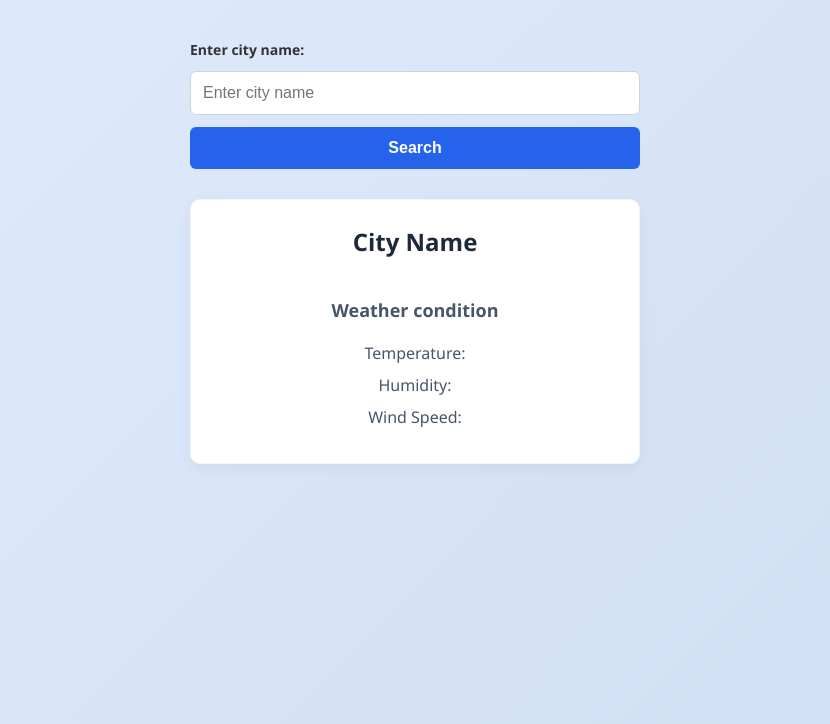
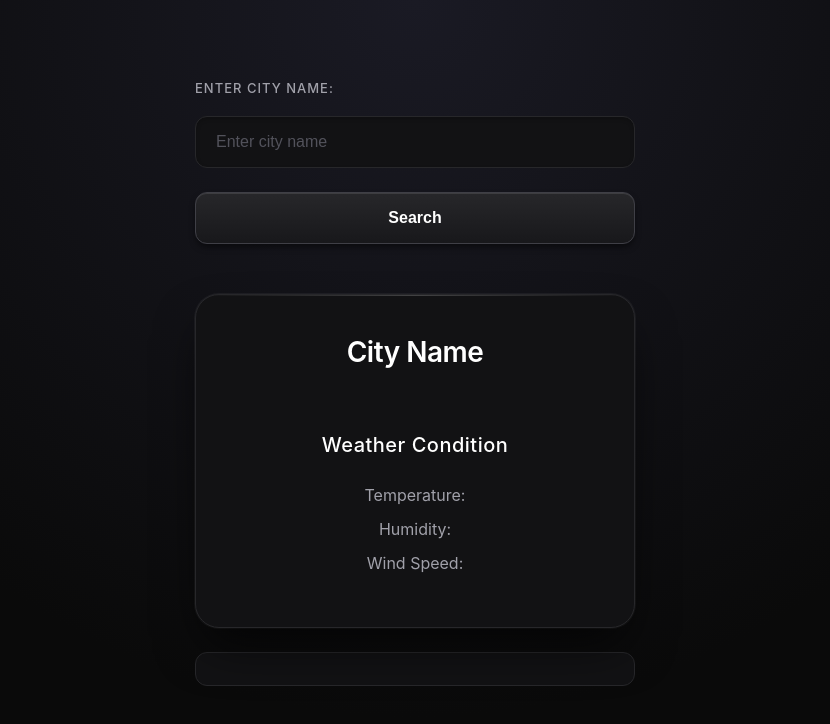
Before and after one commit to ali-ahmed-dev/weather-dashboard, a plain HTML site: page index.html in a window 1280 px wide. Shown: the whole page, without its empty margins (225-1055 px from the left). Drawn offline with nearby package versions, Linux system fonts and the light colour scheme.

Commit message:
style: redesign UI with high-contrast dark palette

```diff
--- a/style.css
+++ b/style.css
@@ -6,123 +6,173 @@
 }
 
 body {
-    font-family: "Segoe UI", Arial, sans-serif;
+    font-family: -apple-system, BlinkMacSystemFont, "Segoe UI", Roboto, Helvetica, Arial, sans-serif;
     display: flex;
     flex-direction: column;
     align-items: center;
     min-height: 100vh;
-    padding: 40px 20px; /* Breathing room */
-    background: linear-gradient(135deg, #e0eafc 0%, #cfdef3 100%);
-    color: #333;
+    padding: 80px 20px;
+    /* Deep, luxurious dark background */
+    background: #0a0a0a;
+    background-image: radial-gradient(circle at 50% 0%, #1a1a24 0%, #0a0a0a 70%);
+    color: #ededed;
 }
 
 /* Form layout */
 header {
     width: 100%;
-    max-width: 450px;
-    margin-bottom: 30px;
+    max-width: 440px;
+    margin-bottom: 50px;
 }
 
 .weather-form {
     display: flex;
     flex-direction: column;
-    gap: 12px;
+    gap: 16px;
 }
 
 label {
-    font-size: 14px;
-    font-weight: 600;
+    font-size: 13px;
+    font-weight: 500;
+    color: #a1a1aa;
+    text-transform: uppercase;
+    letter-spacing: 1px;
+    margin-bottom: 4px;
 }
 
 #cityInput {
-    padding: 12px;
+    padding: 16px 20px;
     font-size: 16px;
-    border-radius: 6px;
+    border-radius: 12px;
     width: 100%;
-    border: 1px solid #cbd5e1;
-    background-color: #fff;
-    color: #1e293b;
-    transition: border-color 0.3s ease, box-shadow 0.3s ease;
+    border: 1px solid #27272a;
+    background-color: #121214;
+    color: #ffffff;
+    transition: all 0.3s cubic-bezier(0.4, 0, 0.2, 1);
+    box-shadow: inset 0 2px 4px rgba(0, 0, 0, 0.2);
+}
+
+#cityInput::placeholder {
+    color: #52525b;
 }
 
 #cityInput:focus {
     outline: none;
-    border-color: #3b82f6;
-    box-shadow: 0 0 0 3px rgba(59, 130, 246, 0.15); /* Soft focus ring */
+    border-color: #52525b;
+    background-color: #18181b;
+    box-shadow: 0 0 0 4px rgba(82, 82, 91, 0.15), inset 0 2px 4px rgba(0, 0, 0, 0.2);
 }
 
 #searchBtn {
-    padding: 12px;
+    padding: 16px;
     font-size: 16px;
     cursor: pointer;
-    border-radius: 6px;
-    border: none;
+    border-radius: 12px;
+    border: 1px solid #3f3f46;
     font-weight: 600;
-    background-color: #2563eb; /* Strong blue */
-    color: #fff;
-    transition: background-color 0.2s;
+    /* Subtle metallic gradient */
+    background: linear-gradient(to bottom, #27272a, #18181b);
+    color: #ffffff;
+    transition: all 0.2s ease;
+    margin-top: 8px;
+    box-shadow: 0 4px 6px -1px rgba(0, 0, 0, 0.5), inset 0 1px 0 rgba(255, 255, 255, 0.1);
 }
 
 #searchBtn:hover {
-    background-color: #1d4ed8;
+    background: linear-gradient(to bottom, #3f3f46, #27272a);
+    border-color: #52525b;
 }
 
 #searchBtn:active {
-    transform: scale(0.98); /* Tiny click effect */
+    transform: translateY(1px);
+    box-shadow: inset 0 2px 4px rgba(0, 0, 0, 0.5);
+}
+
+#searchBtn:disabled {
+    opacity: 0.5;
+    cursor: not-allowed;
+    transform: none;
 }
 
 /* Weather Card Layout */
 main {
     width: 100%;
-    max-width: 450px;
+    max-width: 440px;
 }
 
 .weatherContainer {
-    padding: 25px;
-    border-radius: 10px;
-    margin-bottom: 15px;
+    padding: 40px;
+    border-radius: 24px;
+    margin-bottom: 24px;
     text-align: center;
-    background-color: #ffffff;
-    /* Soft, human shadow - not too deep */
-    box-shadow: 0 4px 15px rgba(0, 0, 0, 0.05);
-    border: 1px solid #f1f5f9;
+    /* Dark premium card */
+    background-color: #121214;
+    /* Deep, luxury shadow */
+    box-shadow: 0 25px 50px -12px rgba(0, 0, 0, 0.7), 0 0 0 1px rgba(255, 255, 255, 0.05);
+    border: 1px solid #27272a;
+    position: relative;
+    overflow: hidden;
+}
+
+/* Subtle glow effect on card */
+.weatherContainer::before {
+    content: '';
+    position: absolute;
+    top: 0; left: 0; right: 0;
+    height: 1px;
+    background: linear-gradient(90deg, transparent, rgba(255,255,255,0.2), transparent);
 }
 
 #city-name {
-    font-size: 24px;
-    margin-bottom: 20px;
-    color: #1e293b;
+    font-size: 28px;
+    font-weight: 600;
+    margin-bottom: 28px;
+    color: #ffffff;
+    letter-spacing: -0.5px;
 }
 
 .weatherContainer p {
     font-size: 16px;
-    margin: 10px 0;
-    color: #475569;
+    margin: 14px 0;
+    color: #a1a1aa;
+    font-weight: 400;
 }
 
 .status {
     text-align: center;
     font-size: 14px;
-    padding: 10px;
-    color: #64748b;
+    padding: 16px;
+    color: #a1a1aa;
     font-style: italic;
+    background-color: #121214;
+    border-radius: 12px;
+    border: 1px solid #27272a;
+}
+
+.status:empty {
+    display: none;
 }
 
 .weather-icon {
     display: flex;
     justify-content: center;
     align-items: center;
-    margin: 20px 0;
+    margin: 32px 0;
+    color: #ffffff; /* White icons for contrast */
 }
 
 .weather-icon svg {
-    width: 90px;
-    height: 90px;
-    stroke-width: 1.5;
+    width: 110px;
+    height: 110px;
+    stroke-width: 1;
+    filter: drop-shadow(0 0 15px rgba(255, 255, 255, 0.1));
 }
 
 #weather-description {
-    font-size: 18px;
-    font-weight: 600;
-    margin-bottom: 20px;
+    font-size: 20px;
+    font-weight: 500;
+    margin-bottom: 28px;
+    color: #ffffff;
+    text-transform: capitalize;
+    letter-spacing: 0.5px;
 }
```
